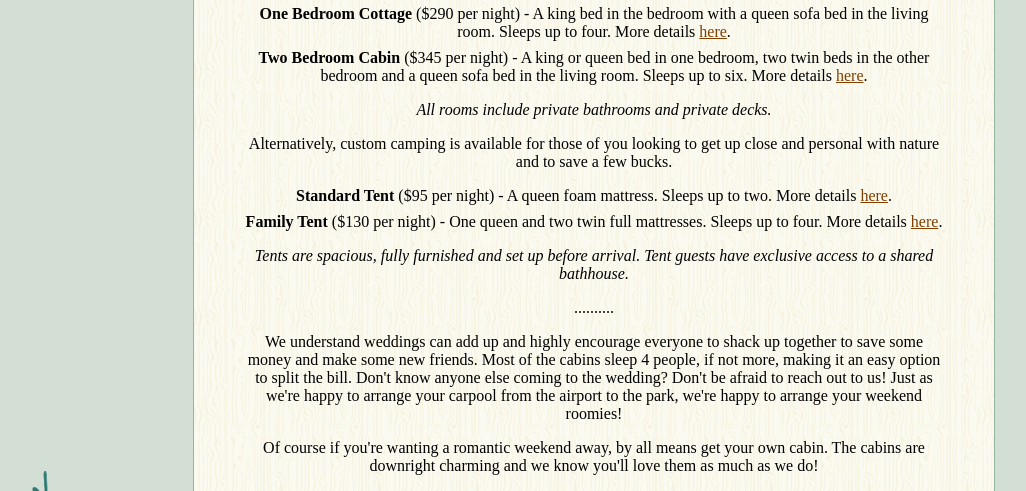
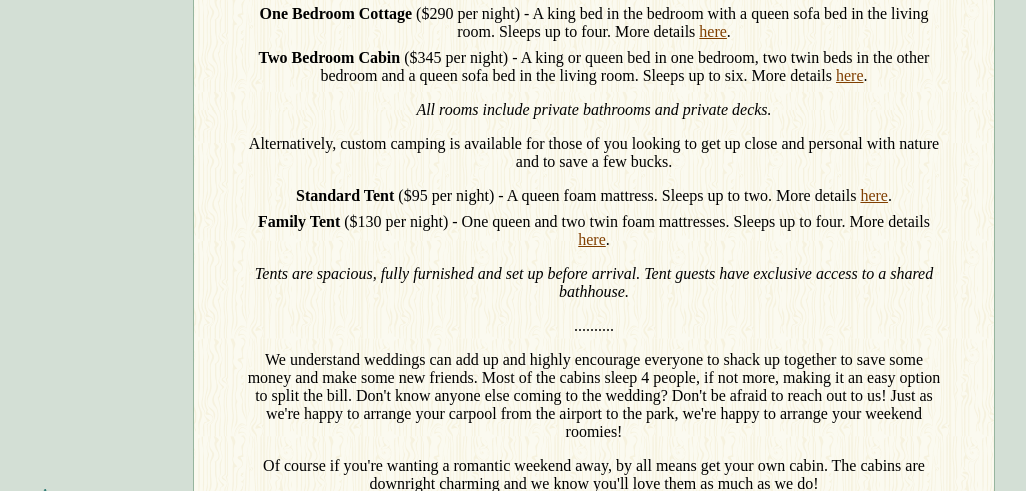
Before and after one commit to emspishak/ericspishak.com, a PHP site: page /accommodations/ in a window 1280 px wide. Shown: the part 479-970 px from the top of the page, without its empty margins (46-1072 px from the left). Run offline with PHP 8.4, Linux system fonts and the light colour scheme; some web fonts are replaced.

Commit message:
Fix a word.

```diff
--- a/root/var/www/mandianderic2016.com/accommodations/index.php
+++ b/root/var/www/mandianderic2016.com/accommodations/index.php
@@ -67,7 +67,7 @@ top(Page::ACCOMMODATIONS);
   </li>
   <li>
     <span class="room-title">Family Tent</span> ($130 per night) - One
-    queen and two twin full mattresses. Sleeps up to four. More
+    queen and two twin foam mattresses. Sleeps up to four. More
     details <a href="http://www.evergreenlodge.com/yosemite-cabins/yosemite-cabins-custom-camping/custom-camping/"
     target="_blank">here</a>.
   </li>
```
